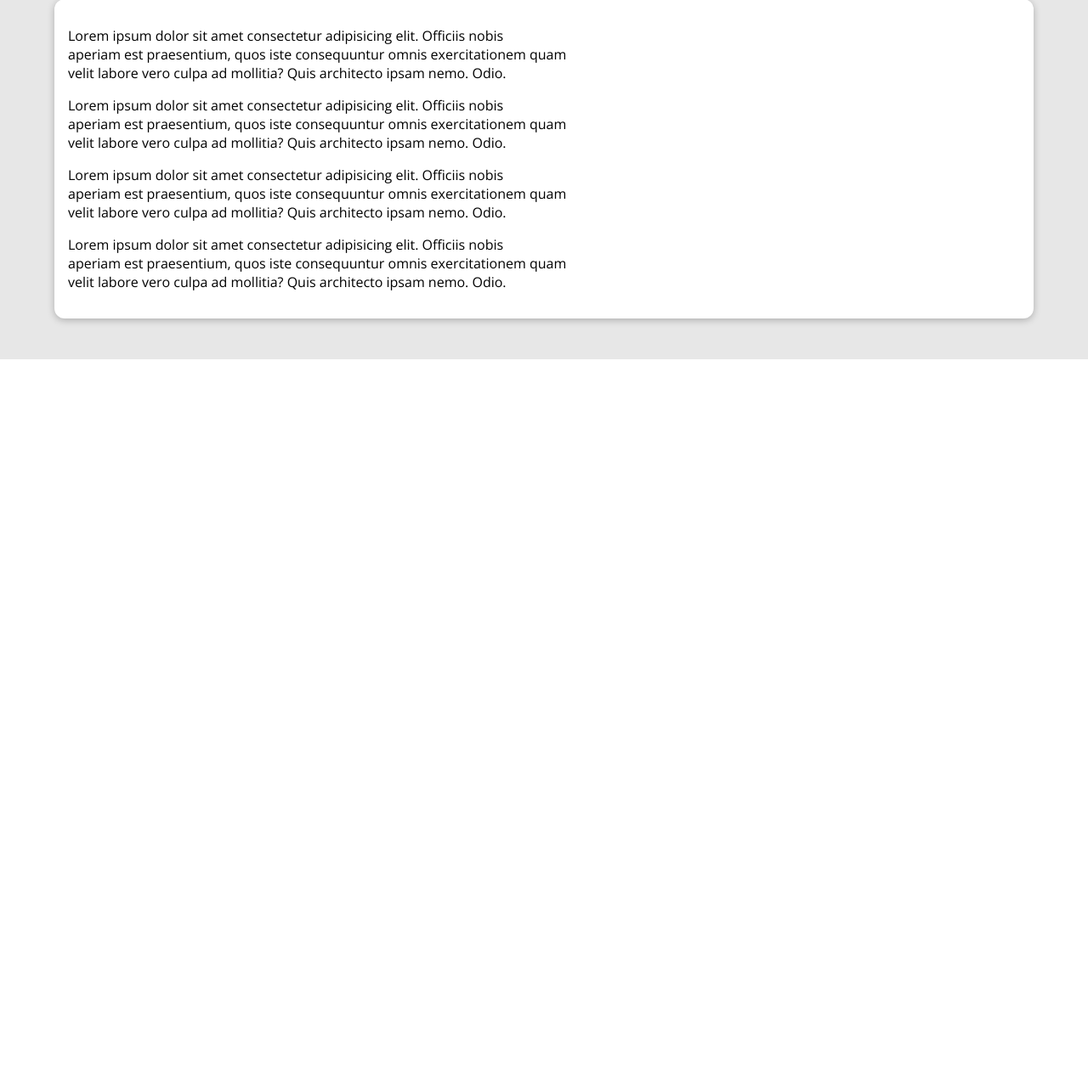
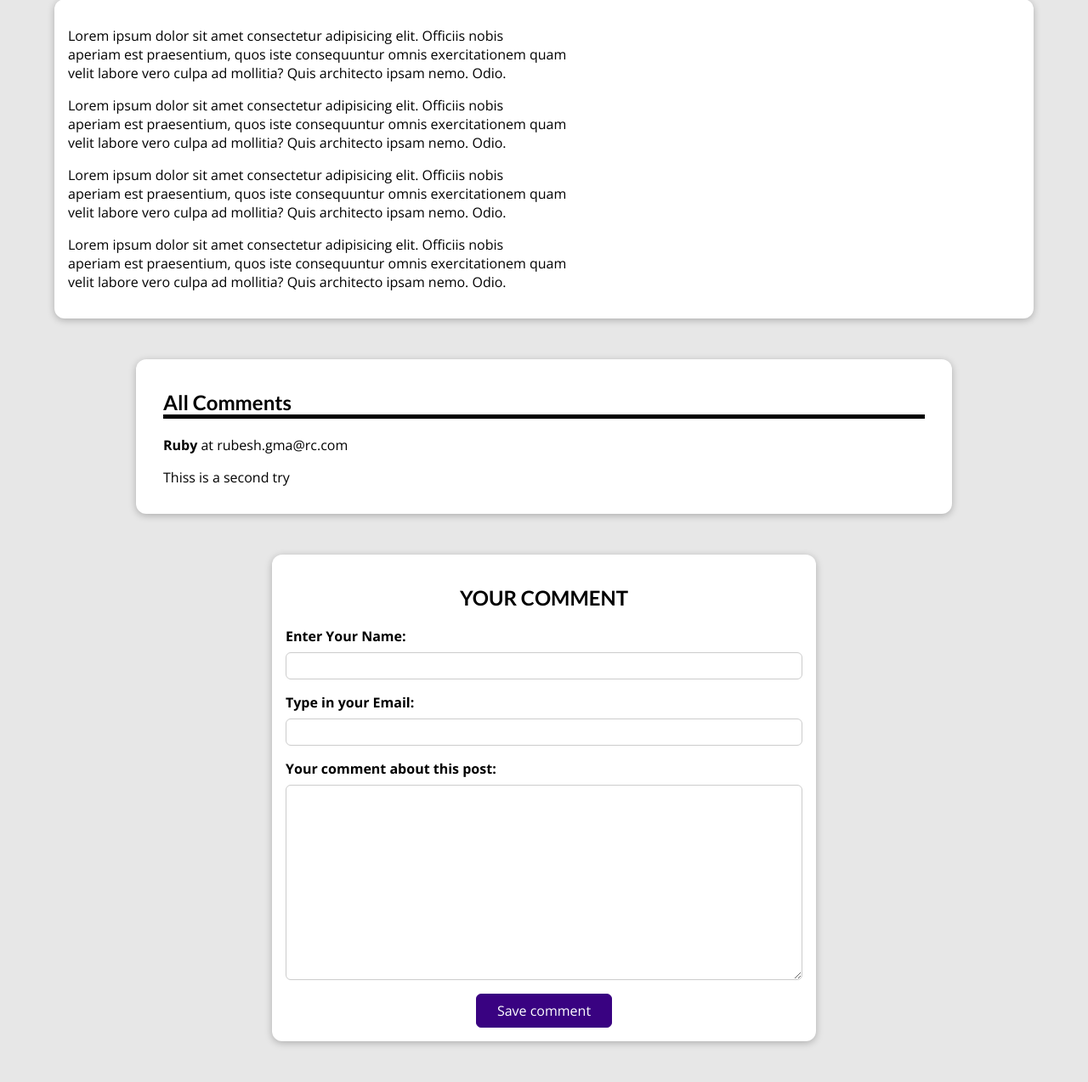
Before and after one commit to RubeshChandar/my_site, a Django app: a page that uses blog/templates/blog/post-detail.html in a window 1280 px wide. Shown: the part 529-1803 px from the top of the page at 85% size. Before the commit the page ends 952 px from the top, so only its background shows below. Run offline with Django 5.2, Linux system fonts and the light colour scheme; data comes from the database, SQL or seed files in the repository; both versions use the stored data as it was after the commit.

Commit message:
Comments are added

```diff
--- /dev/null
+++ b/blog/forms.py
@@ -0,0 +1,13 @@
+from django import forms
+from .models import Comment
+
+
+class CommentForm(forms.ModelForm):
+    class Meta:
+        model = Comment
+        exclude = ["post"]
+        labels = {
+            "user_name": "Enter Your Name",
+            "user_email": "Type in your Email",
+            "text": "Your comment about this post"
+        }
--- a/blog/models.py
+++ b/blog/models.py
@@ -39,3 +39,14 @@ class Post(models.Model):
         if not self.slug:
             self.slug = slugify(self.title)
         super().save(*args, **kwargs)
+
+
+class Comment(models.Model):
+    user_name = models.CharField(max_length=120)
+    user_email = models.EmailField()
+    text = models.TextField(max_length=400)
+    post = models.ForeignKey(
+        Post, on_delete=models.CASCADE, related_name="comments")
+
+    def __str__(self):
+        return f"{self.user_name} commented {self.text[:50]}"
--- a/blog/static/blog/post-detail.css
+++ b/blog/static/blog/post-detail.css
@@ -75,3 +75,124 @@ main {
     font-weight: bold;
     border-radius: 8px;
 }
+
+#comment_form h2 {
+    text-align: center;
+}
+
+#comment_form {
+    margin: 3rem auto;
+    width: 90%;
+    max-width: 40rem;
+    border-radius: 12px;
+    background-color: white;
+    box-shadow: 0 2px 8px rgba(0, 0, 0, 0.25);
+    padding: 1rem;
+}
+
+.form-control {
+    margin-bottom: 1rem;
+
+}
+
+.form-control label {
+    font-weight: bold;
+    margin-bottom: 0.5rem;
+    display: block;
+}
+
+.form-control input,
+.form-control textarea {
+    display: block;
+    width: 100%;
+    font: inherit;
+    padding: 0.25rem;
+    border-radius: 6px;
+    border: 1px solid #ccc;
+}
+
+.flex_cont {
+    display: flex;
+    justify-content: center;
+}
+
+.flex_cont button {
+    font: inherit;
+    background-color: #390281;
+    color: white;
+    border: 1px solid #390281;
+    padding: 0.5rem 1.5rem;
+    border-radius: 6px;
+    cursor: pointer;
+    display: flex;
+}
+
+#comment_form button:hover,
+#comment_form button:active {
+    background-color: #4f0ba7;
+    border-color: #4f0ba7;
+}
+
+.errorlist {
+    list-style: none;
+    margin: 0.5rem 0;
+    padding: 0;
+    color: red;
+}
+
+.invalid label {
+    color: red;
+}
+
+.invalid input,
+.invalid textarea {
+    border-color: red;
+    background-color: rgb(255, 244, 244);
+}
+
+.alert {
+    margin: 8rem auto 3rem auto;
+    border: 1px solid red;
+    background-color: rgb(255, 244, 244);
+    padding: 1rem;
+    width: 90%;
+    max-width: 40rem;
+}
+
+.alert a {
+    text-decoration: none;
+    border: 1px solid red;
+    background-color: red;
+    color: white;
+    padding: 0.25rem 1.5rem;
+    border-radius: 6px;
+}
+
+#comments {
+    margin: 3rem auto;
+    width: 90%;
+    max-width: 60rem;
+    border-radius: 12px;
+    background-color: white;
+    box-shadow: 0 2px 8px rgba(0, 0, 0, 0.25);
+    padding: 1rem 2rem;
+}
+
+#comments ul {
+    list-style: none;
+    margin: 0;
+    padding: 0;
+}
+
+#comments li {
+    margin-bottom: 1rem;
+    border-bottom: 2px solid #ccc;
+}
+
+#comments li:last-of-type {
+    border-bottom: none;
+}
+
+#comments h2 {
+    border-bottom: 5px solid black;
+}
--- a/blog/templates/blog/post-detail.html
+++ b/blog/templates/blog/post-detail.html
@@ -10,6 +10,14 @@
 {% endblock css_styles %}
 
 {% block content %}
+
+{% if comment_form.errors %}
+    <div class="alert">
+        <h2>Saving the comment failed!</h2>
+        <p>Please check the comment below and correct it</p>
+        <a href="#comment_form">Fix it</a>
+    </div>
+{% endif %}
 <section id="summary">
     <h2>{{post.title}}</h2>
     <div>
@@ -26,7 +34,38 @@
     </article>
 </section>
 
+
+
 <main>
     {{post.content | linebreaks}}
 </main>
+
+
+<section id="comments">
+    <h2>All Comments</h2>
+    <ul>
+        {% for comment in comments  %}
+            <li>
+                <span> <b>{{comment.user_name}}</b> at {{comment.user_email}}</span>
+                <p>{{comment.text | linebreaks}}</p>
+            </li>
+        {% endfor %}
+    </ul>
+</section>
+<form action="{% url "post-detail-page" post.slug %}" id="comment_form" method="POST">
+    <h2>YOUR COMMENT</h2>
+    {% csrf_token %}
+
+    {% for form_fields in comment_form %}
+        <div class="form-control {% if form_fields.errors %} invalid {% endif %}">
+            {{form_fields.label_tag}}
+            {{form_fields}}
+            {{form_fields.errors}}
+        </div>
+    {% endfor %}
+    <div class="flex_cont">
+        <button>Save comment</button>
+    </div>
+</form>
+
 {% endblock content %}
--- a/blog/views.py
+++ b/blog/views.py
@@ -1,9 +1,12 @@
-from django.shortcuts import render, get_object_or_404
 from .models import Post
-from django.views.generic import ListView, DetailView
+from django.views.generic import ListView
+from django.views.generic import View
+from .forms import CommentForm
+from django.shortcuts import render, redirect
+
+# Create your views here.
 
 
-# Create your views here.
 class StartingPageView(ListView):
     template_name = "blog/index.html"
     model = Post
@@ -47,12 +50,35 @@ class AllPostsView(ListView):
 #     })
 
 
-class SinglePostView(DetailView):
-    template_name = "blog/post-detail.html"
-    model = Post
-    context_object_name = "post"
+class SinglePostView(View):
+    def get(self, request, slug):
+        post = Post.objects.get(slug=slug)
+        return render(request, "blog/post-detail.html", {
+            "post": post,
+            "post_tags": post.tags.all(),
+            "comment_form": CommentForm(),
+            "comments": post.comments.all().order_by("-id")
+        })
 
-    def get_context_data(self, **kwargs):
-        context = super().get_context_data(**kwargs)
-        context["post_tags"] = self.object.tags.all()
-        return context
+    def post(self, request, slug):
+        comment_form = CommentForm(request.POST)
+        post = Post.objects.get(slug=slug)
+
+        if comment_form.is_valid():
+            comment = comment_form.save(commit=False)
+            comment.post = post
+            comment.save()
+            return redirect("post-detail-page", slug=slug)
+
+        return render(request, "blog/post-detail.html", {
+            "post": post,
+            "post_tags": post.tags.all(),
+            "comment_form": comment_form,
+            "comments": post.comments.all().order_by("-id")
+        })
+
+        # def get_context_data(self, **kwargs):
+        #     context = super().get_context_data(**kwargs)
+        #     context["post_tags"] = self.object.tags.all()
+        #     context["comment_form"] = CommentForm()
+        #     return context
```
Also changed, not shown: blog/admin.py (+4 -3 lines), blog/migrations/0003_comment.py (added), blog/migrations/0004_rename_name_comment_user_name.py (added), db.sqlite3.
